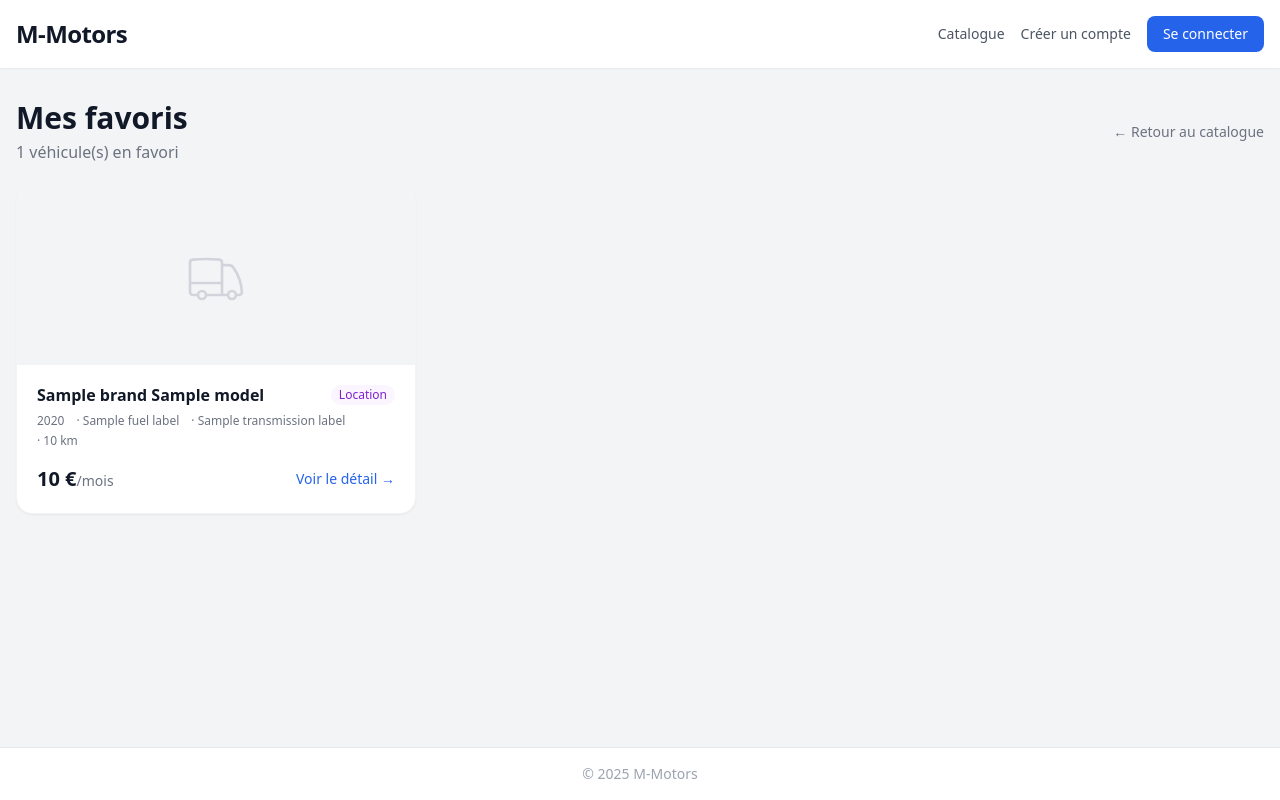
After one commit to MaxL34/m-motors, a FastAPI app: template app/templates/favorites/index.html in a window 1280 px wide. The commit adds this page. Run offline with FastAPI, Linux system fonts and the light colour scheme; the template is opened without the code that fills it: most values are stand-ins (such as "Sample title", 1, 10 or a date in 2020); parts of the project's set-up code (start-up, migrations or seed data) failed here and were passed over; some libraries are stand-ins or nearby versions.

Commit message:
Feature: add favorites sidebar on catalog and favorites listing page

```diff
--- a/app/routers/favorites.py
+++ b/app/routers/favorites.py
@@ -1,13 +1,49 @@
 from fastapi import APIRouter, Depends, Request
-from fastapi.responses import RedirectResponse
+from fastapi.responses import HTMLResponse, RedirectResponse
+from fastapi.templating import Jinja2Templates
 from sqlalchemy.orm import Session
 
 from app.database import get_db
 from app.models.user import User
-from app.services.favorite_service import toggle_favorite
+from app.models.vehicle import FuelType, TransmissionType
+from app.services.favorite_service import get_favorites, toggle_favorite
 from app.utils.deps import require_user
 
 router = APIRouter(tags=["favorites"])
+templates = Jinja2Templates(directory="app/templates")
+
+FUEL_LABELS = {
+    FuelType.PETROL: "Essence",
+    FuelType.DIESEL: "Diesel",
+    FuelType.HYBRID: "Hybride",
+    FuelType.ELECTRIC: "Électrique",
+    FuelType.LPG: "GPL",
+}
+
+TRANSMISSION_LABELS = {
+    TransmissionType.MANUAL: "Manuelle",
+    TransmissionType.AUTOMATIC: "Automatique",
+    TransmissionType.SEMI_AUTOMATIC: "Semi-automatique",
+}
+
+
+@router.get("/favorites", response_class=HTMLResponse)
+def favorites_page(
+    request: Request,
+    db: Session = Depends(get_db),
+    current_user: User = Depends(require_user),
+):
+    favorites = get_favorites(db, current_user.id)
+    return templates.TemplateResponse(
+        name="favorites/index.html",
+        request=request,
+        context={
+            "current_user": current_user,
+            "favorites": favorites,
+            "fuel_labels": FUEL_LABELS,
+            "transmission_labels": TRANSMISSION_LABELS,
+        },
+    )
 
 
 @router.post("/vehicles/{vehicle_id}/favorite")
--- a/app/routers/vehicles.py
+++ b/app/routers/vehicles.py
@@ -8,7 +8,7 @@ from sqlalchemy.orm import Session
 from app.database import get_db
 from app.models.user import User
 from app.models.vehicle import FuelType, TransmissionType, VehicleStatus
-from app.services.favorite_service import is_favorite
+from app.services.favorite_service import get_favorites, is_favorite
 from app.services.vehicle_service import get_vehicle, get_vehicles
 from app.utils.deps import get_current_user
 
@@ -50,10 +50,17 @@ def catalog(
         is_for_sale = False
 
     vehicles = get_vehicles(db, status=VehicleStatus.ACTIVE, search=search, is_for_sale=is_for_sale)
+    top_favorites = get_favorites(db, current_user.id)[:2] if current_user else []
     return templates.TemplateResponse(
         name="vehicles/catalog.html",
         request=request,
-        context=_ctx(vehicles=vehicles, search=search, type_filter=type_filter, current_user=current_user),
+        context=_ctx(
+            vehicles=vehicles,
+            search=search,
+            type_filter=type_filter,
+            current_user=current_user,
+            top_favorites=top_favorites,
+        ),
     )
 
 
--- /dev/null
+++ b/app/templates/favorites/index.html
@@ -0,0 +1,73 @@
+{% extends "shared/base.html" %}
+{% block title %}Mes favoris — M-Motors{% endblock %}
+
+{% block content %}
+<div class="mb-6 flex items-center justify-between">
+    <div>
+        <h1 class="text-3xl font-bold text-gray-900">Mes favoris</h1>
+        <p class="text-gray-500 mt-1">{{ favorites | length }} véhicule(s) en favori</p>
+    </div>
+    <a href="/vehicles" class="text-sm text-gray-500 hover:text-gray-700 transition-colors">← Retour au catalogue</a>
+</div>
+
+{% if favorites %}
+<div class="grid grid-cols-1 sm:grid-cols-2 lg:grid-cols-3 gap-6">
+    {% for v in favorites %}
+    <div class="bg-white rounded-2xl shadow-sm border border-gray-100 hover:shadow-md transition-shadow overflow-hidden flex flex-col">
+
+        <div class="bg-gray-100 h-44 flex items-center justify-center text-gray-300">
+            <svg class="w-16 h-16" fill="none" stroke="currentColor" stroke-width="1" viewBox="0 0 24 24">
+                <path stroke-linecap="round" stroke-linejoin="round"
+                      d="M8.25 18.75a1.5 1.5 0 0 1-3 0m3 0a1.5 1.5 0 0 0-3 0m3 0h6m-9 0H3.375a1.125 1.125 0 0 1-1.125-1.125V14.25m17.25 4.5a1.5 1.5 0 0 1-3 0m3 0a1.5 1.5 0 0 0-3 0m3 0h1.125c.621 0 1.129-.504 1.09-1.124a17.902 17.902 0 0 0-3.213-9.193 2.056 2.056 0 0 0-1.58-.86H14.25M16.5 18.75h-2.25m0-11.177v-.958c0-.568-.422-1.048-.987-1.106a48.554 48.554 0 0 0-10.026 0 1.106 1.106 0 0 0-.987 1.106v7.635m12-6.677v6.677m0 4.5v-4.5m0 0h-12"/>
+            </svg>
+        </div>
+
+        <div class="p-5 flex flex-col flex-1">
+            <div class="flex items-start justify-between gap-2 mb-2">
+                <h2 class="text-base font-semibold text-gray-900 leading-tight">{{ v.brand }} {{ v.model }}</h2>
+                {% if v.is_for_sale %}
+                <span class="shrink-0 text-xs font-medium px-2 py-0.5 rounded-full bg-blue-50 text-blue-700">Vente</span>
+                {% else %}
+                <span class="shrink-0 text-xs font-medium px-2 py-0.5 rounded-full bg-purple-50 text-purple-700">Location</span>
+                {% endif %}
+            </div>
+
+            <div class="flex flex-wrap gap-x-3 gap-y-1 text-xs text-gray-500 mb-4">
+                <span>{{ v.year }}</span>
+                {% if v.fuel_type %}<span>· {{ fuel_labels[v.fuel_type] }}</span>{% endif %}
+                {% if v.transmission_type %}<span>· {{ transmission_labels[v.transmission_type] }}</span>{% endif %}
+                <span>· {{ "{:,}".format(v.mileage).replace(",", " ") }} km</span>
+            </div>
+
+            <div class="mt-auto flex items-center justify-between">
+                <span class="text-xl font-bold text-gray-900">
+                    {% if v.is_for_sale and v.selling_price %}
+                        {{ "{:,.0f}".format(v.selling_price).replace(",", " ") }} €
+                    {% elif not v.is_for_sale and v.monthly_rental_price %}
+                        {{ "{:,.0f}".format(v.monthly_rental_price).replace(",", " ") }} €<span class="text-sm font-normal text-gray-500">/mois</span>
+                    {% else %}
+                        <span class="text-base font-medium text-gray-400">Prix sur demande</span>
+                    {% endif %}
+                </span>
+                <a href="/vehicles/{{ v.id }}"
+                   class="text-sm font-medium text-blue-600 hover:text-blue-800 transition-colors">
+                    Voir le détail →
+                </a>
+            </div>
+        </div>
+    </div>
+    {% endfor %}
+</div>
+
+{% else %}
+<div class="flex flex-col items-center justify-center py-24 text-gray-400">
+    <svg class="w-16 h-16 mb-4 text-gray-300" fill="none" stroke="currentColor" stroke-width="2" viewBox="0 0 24 24">
+        <path stroke-linecap="round" stroke-linejoin="round" d="M21 8.25c0-2.485-2.099-4.5-4.688-4.5-1.935 0-3.597 1.126-4.312 2.733-.715-1.607-2.377-2.733-4.313-2.733C5.1 3.75 3 5.765 3 8.25c0 7.22 9 12 9 12s9-4.78 9-12Z"/>
+    </svg>
+    <p class="text-lg font-medium text-gray-500">Aucun favori pour le moment</p>
+    <a href="/vehicles" class="mt-4 text-sm font-medium text-blue-600 hover:text-blue-800 transition-colors">
+        Parcourir le catalogue →
+    </a>
+</div>
+{% endif %}
+{% endblock %}
```
Also changed, not shown: app/templates/vehicles/catalog.html (+49 -14 lines).
